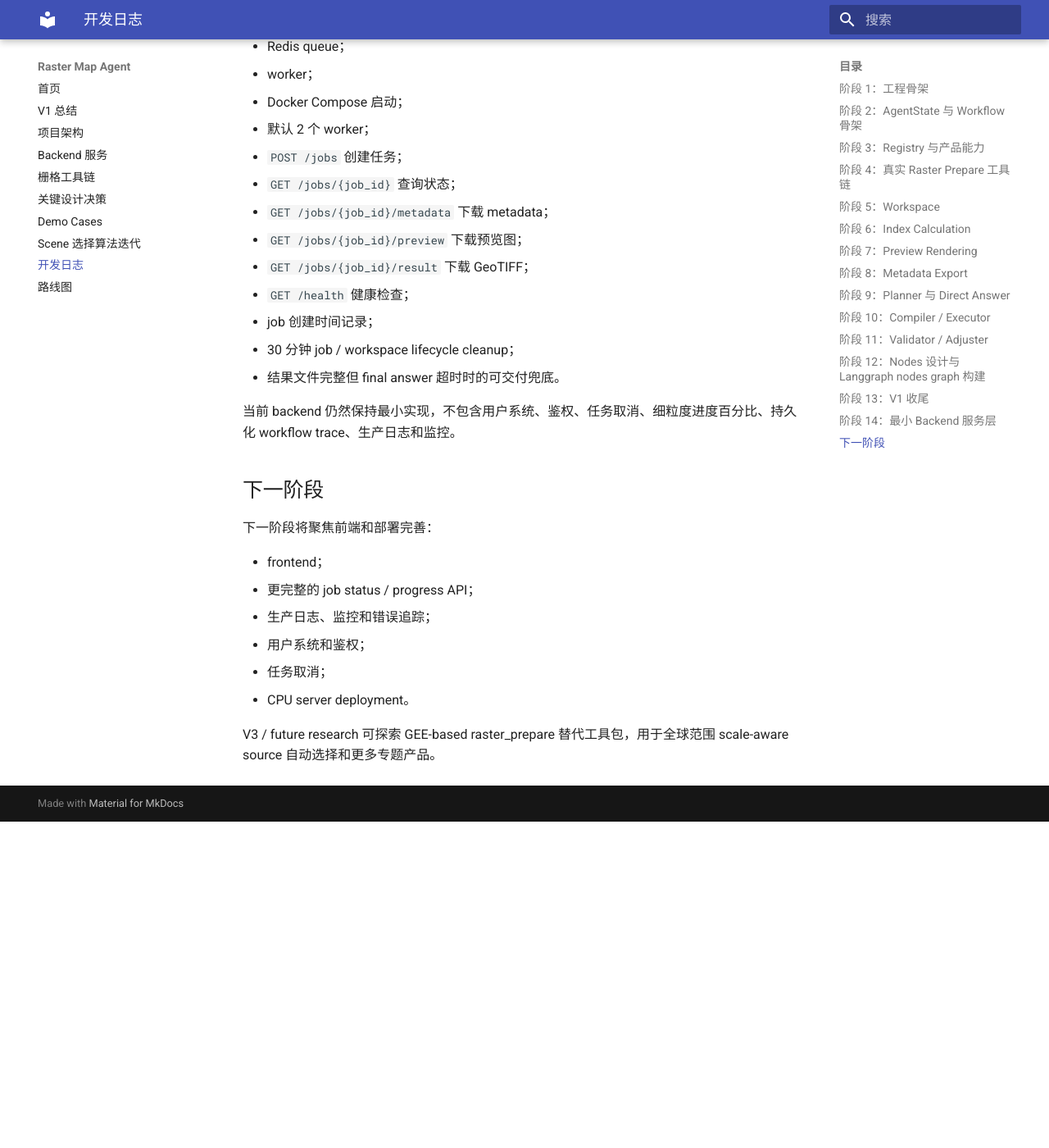
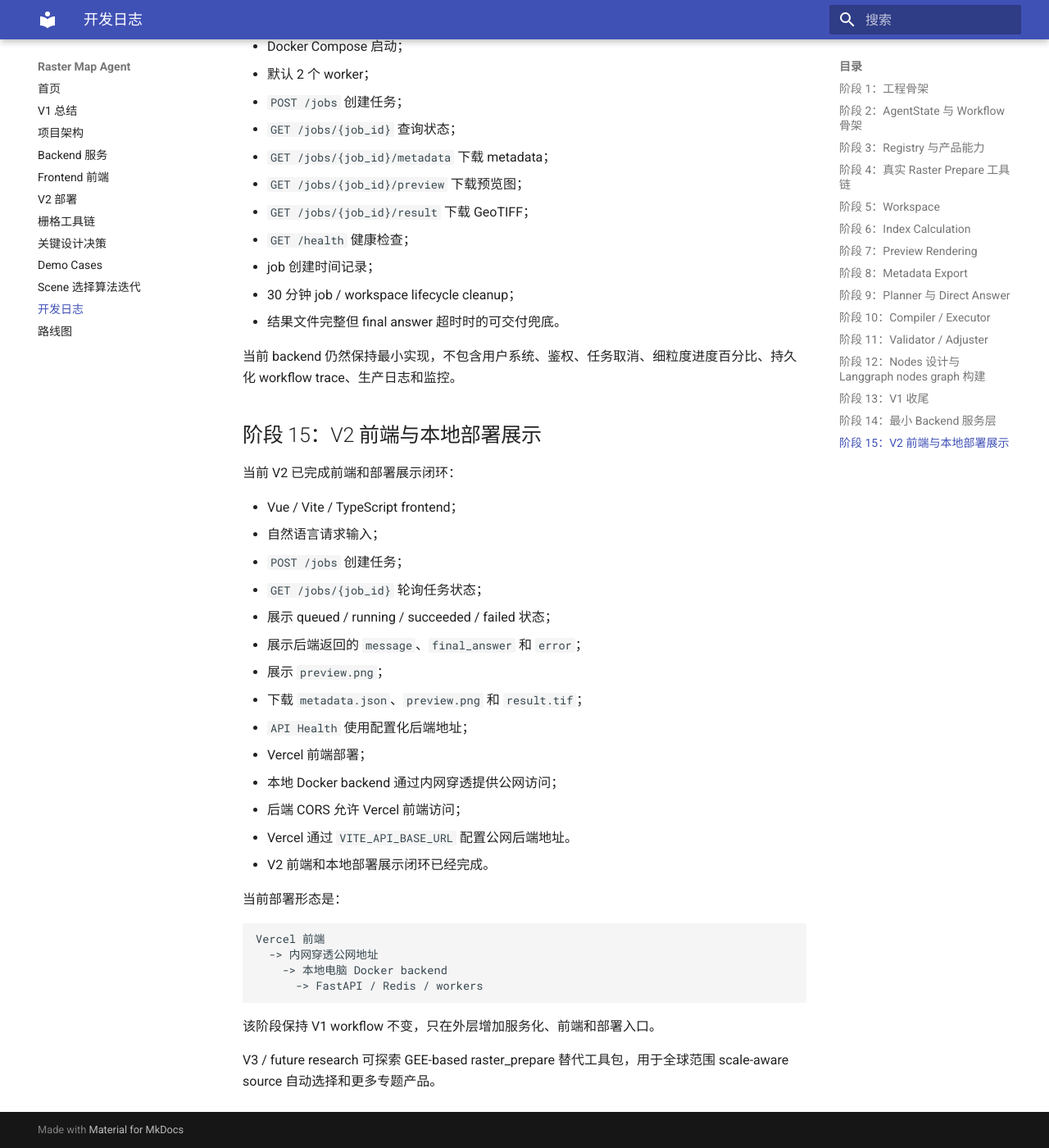
Before and after one commit to euorrl/raster-map-agent, an MkDocs documentation site: the page built from docs/development-log.md, in a window 1280 px wide and 1400 px high, scrolled down 5340 px. Shown: the whole window at 82% size. Built offline with MkDocs 1.6.1 and Material for MkDocs 9.7.7, drawn with Linux system fonts in a browser that asks for light colours; before the commit the page ends 6342 px from its top, so only the background shows below that; some of the changed text lies outside the part shown.

Commit message:
docks: 更新文档

````diff
--- a/docs/backend.md
+++ b/docs/backend.md
@@ -1,18 +1,22 @@
 # Backend 服务
 
-当前项目包含一个最小可用的后端服务层，用于把本地 workflow 包装成可提交、可排队、可查询、可下载结果的 job。
+本文记录 V2 后端服务层的当前实现。V2 没有改变 V1 的 raster workflow、工具链、指数算法和受控执行架构；它是在 V1 workflow 外层增加服务化入口，使前端和外部调用方可以通过 job API 提交任务、查询状态并下载结果。
 
-该后端仍是本地 / 单机部署形态，不是生产级 GIS 平台。它的目标是为后续前端和服务器部署提供稳定的接口边界。
+当前后端仍是本地 / 单机部署形态，不是生产级 GIS 平台。它适合本地演示、课程项目展示和小规模外部访问。
 
 ## 组成
 
-后端由三类服务组成：
+V2 后端由三类服务组成：
 
-- `api`：FastAPI 服务，提供 job 创建、状态查询和文件下载接口；
+- `api`：FastAPI 服务，提供 job 创建、状态查询、健康检查和结果文件下载接口；
 - `redis`：保存 job 状态，并作为 worker 消费的任务队列；
-- `worker`：从 Redis 队列取出 job，调用现有 workflow 执行 raster 或 direct answer 任务。
+- `worker`：从 Redis 队列取出 job，调用现有 `app.workflows.workflow.run_workflow()` 执行 raster 或 direct answer 任务。
 
-Docker Compose 默认启动 1 个 API、1 个 Redis 和 2 个 worker。
+Docker Compose 默认启动：
+
+- 1 个 API；
+- 1 个 Redis；
+- 2 个 worker。
 
 ## 启动
 
@@ -22,11 +26,20 @@ Docker Compose 默认启动 1 个 API、1 个 Redis 和 2 个 worker。
 ZHIPUAI_API_KEY=
 ZHIPUAI_MODEL=glm-4.7-flash
 ZHIPUAI_BASE_URL=https://open.bigmodel.cn/api/paas/v4
+
 DATA_DIR=./data
+
 JOB_TTL_SECONDS=1800
+JOB_RUNNING_TIMEOUT_SECONDS=180
+
+VITE_API_PROXY_TARGET=http://127.0.0.1:8000
+VITE_API_BASE_URL=/api
+BACKEND_CORS_ORIGINS=http://localhost:5173,http://127.0.0.1:5173,https://raster-map-agent.vercel.app
+
+REDIS_URL=redis://localhost:6379/0
 ```
 
-启动：
+使用 Docker Compose 启动：
 
 ```bash
 docker compose up --build
@@ -36,18 +49,6 @@ docker compose up --build
 
 ```bash
 docker compose up --build -d
-```
-
-查看状态：
-
-```bash
-docker compose ps
-```
-
-查看日志：
-
-```bash
-docker compose logs -f
 ```
 
 停止：
@@ -92,28 +93,42 @@ GET /health
 }
 ```
 
-前端或调用方使用 `job_id` 查询状态和下载文件。外部调用方不需要直接访问 workspace 路径。
+`GET /jobs/{job_id}` 返回公开 job 状态：
+
+```json
+{
+  "job_id": "298f44ac24ef4989a678fbecececa4ae",
+  "status": "running",
+  "stage": "workflow",
+  "message": "任务仍在运行，worker 心跳正常。",
+  "final_answer": "",
+  "error": ""
+}
+```
 
 ## Job 与 Workspace
 
 当前设计是：
 
 ```text
-一次用户请求 -> 一个 job_id -> 一个 workflow 执行 -> 一个 workspace
+一次用户请求 -> 一个 job_id -> 一次 workflow 执行 -> 一个 workspace
 ```
 
-Redis job 记录保存：
+Redis job 记录主要保存：
 
 ```text
 status
 query
 created_at
+updated_at
+stage
+message
 workspace_dir
 final_answer
 error
 ```
 
-Direct answer job 可能没有 raster workspace。Raster job 成功后，workspace 中保留：
+Direct answer job 没有 raster workspace。Raster job 成功后，workspace 中保留：
 
 ```text
 data/<workspace_uuid>/output/
@@ -122,7 +137,7 @@ data/<workspace_uuid>/output/
   result.tif
 ```
 
-API 通过 Redis 中的 `workspace_dir` 找到文件，并通过以下接口返回：
+外部调用方只需要使用 `job_id`。API 会根据 Redis 中的 `workspace_dir` 找到文件，并通过下载接口返回：
 
 ```text
 GET /jobs/{job_id}/metadata
@@ -132,37 +147,103 @@ GET /jobs/{job_id}/result
 
 ## 生命周期
 
-`JOB_TTL_SECONDS` 控制 job 保留时间，默认：
+`JOB_TTL_SECONDS` 控制 job 和 workspace 的保留时间，默认：
 
 ```env
 JOB_TTL_SECONDS=1800
 ```
 
-也就是 30 分钟。worker 会定期清理超过保留时间的 job：
+也就是 30 分钟。worker 会定期清理超过保留时间的非 running job：
 
 - 删除 Redis 中的 `job:<job_id>`；
 - 从 Redis 队列中移除残留的 `job_id`；
 - 删除对应的 `data/<workspace_uuid>` workspace。
 
-正在 `running` 的 job 不会被清理，避免任务执行时删除正在写入的文件。
+`JOB_RUNNING_TIMEOUT_SECONDS` 控制 running job 的心跳失联兜底，默认：
+
+```env
+JOB_RUNNING_TIMEOUT_SECONDS=180
+```
+
+worker 执行任务时会定期写入 `updated_at` 心跳。如果某个 running job 长时间没有心跳，另一个 worker 或重启后的 worker 会把它标记为 failed。该机制用于处理 worker 崩溃、容器重启或任务进程异常退出后的僵尸 running 状态。
+
+它不是硬性任务运行时长限制。如果 worker 进程仍然活着并持续更新心跳，长任务仍会保持 running。
+
+## 后端检查
+
+查看容器状态：
+
+```bash
+docker compose ps
+```
+
+查看两个 worker 是否都在运行：
+
+```bash
+docker compose ps worker
+```
+
+查看实时资源负载：
+
+```bash
+docker stats raster-map-agent-worker-1 raster-map-agent-worker-2
+```
+
+查看一次性资源快照：
+
+```bash
+docker stats --no-stream raster-map-agent-worker-1 raster-map-agent-worker-2
+```
+
+查看 worker 日志：
+
+```bash
+docker compose logs -f worker
+```
+
+查看 Redis 队列长度：
+
+```bash
+docker compose exec -T redis redis-cli LLEN raster_jobs
+```
+
+检查某个 job：
+
+```bash
+docker compose exec -T redis redis-cli --raw GET job:<job_id>
+```
+
+健康检查：
+
+```text
+http://127.0.0.1:8000/health
+```
+
+应返回：
+
+```json
+{"status":"ok"}
+```
 
 ## 运行边界
 
-当前 backend 已支持：
+当前 V2 backend 已支持：
 
-- Docker Compose 启动 Redis、API 和 worker；
+- Docker Compose 启动 Redis、API 和 2 个 worker；
 - Redis 队列；
-- 2 个 worker 并发消费任务；
-- job 状态查询；
+- job 创建、查询、状态消息和错误返回；
+- worker 心跳；
+- running job 心跳失联兜底；
 - metadata / preview / result 下载；
 - 结果文件完整但 final answer 超时时的可交付兜底；
-- 30 分钟 job / workspace 清理。
+- 30 分钟 job / workspace 清理；
+- 面向 Vercel 前端的 CORS 配置。
 
-当前尚未包含：
+当前仍未包含：
 
-- Web 前端；
 - 用户系统和鉴权；
 - 任务取消；
+- 硬性任务运行超时终止；
 - 细粒度进度百分比；
 - 持久化 workflow trace；
 - 生产日志、监控和告警；
--- /dev/null
+++ b/docs/deployment.md
@@ -0,0 +1,166 @@
+# V2 部署
+
+V2 的实际部署形态是：
+
+```text
+Vercel 前端
+  -> 调用公网后端地址
+    -> 本地电脑 Docker backend
+      -> FastAPI API
+      -> Redis
+      -> 2 个 worker
+      -> data/<workspace_uuid>/output/
+```
+
+当前部署不是云上生产 GIS 平台。它是一个本地服务端 + 公网访问入口的展示部署方案。
+
+## 本地服务端
+
+本地电脑负责运行后端：
+
+```bash
+docker compose up --build
+```
+
+后端默认包含：
+
+- `api`：`http://127.0.0.1:8000`；
+- `redis`：任务队列和 job 状态；
+- `worker-1`、`worker-2`：执行 workflow；
+- `data/`：本地输出结果目录。
+
+本地健康检查：
+
+```text
+http://127.0.0.1:8000/health
+```
+
+## 内网穿透
+
+为了让 Vercel 前端访问本地后端，需要把本地 `8000` 暴露成公网地址。当前使用内网穿透方式，例如 Cloudflare Tunnel：
+
+```bash
+cloudflared tunnel --url http://127.0.0.1:8000
+```
+
+临时 tunnel 会生成类似：
+
+```text
+https://xxxx.trycloudflare.com
+```
+
+验证：
+
+```text
+https://xxxx.trycloudflare.com/health
+```
+
+应返回：
+
+```json
+{"status":"ok"}
+```
+
+临时 tunnel 的地址可能在重启后变化。地址变化后，需要同步更新 Vercel 的 `VITE_API_BASE_URL` 并重新部署前端。
+
+长期使用建议配置固定域名和 named tunnel，例如：
+
+```text
+https://api.example.com
+```
+
+这样 Vercel 环境变量可以保持不变。电脑关机时服务不可用，但域名不需要重新配置。
+
+## Vercel 前端
+
+Vercel 只部署 `frontend/`。它不运行 Redis、worker 或 raster workflow。
+
+Vercel 环境变量：
+
+```env
+VITE_API_BASE_URL=https://<backend-public-url>
+```
+
+重新部署：
+
+```bash
+cd frontend
+vercel --prod
+```
+
+部署后检查：
+
+1. 打开 Vercel 页面；
+2. 点击 `API Health`；
+3. 确认返回 `{"status":"ok"}`；
+4. 先测试 direct answer，例如“你能做什么”；
+5. 再测试小区域 raster 任务。
+
+## CORS
+
+由于 Vercel 前端和后端公网地址不是同一个域名，后端需要允许 Vercel origin：
+
+```env
+BACKEND_CORS_ORIGINS=http://localhost:5173,http://127.0.0.1:5173,https://raster-map-agent.vercel.app
+```
+
+修改 CORS 后需要重启后端：
+
+```bash
+docker compose down
+docker compose up --build
+```
+
+## 部署检查清单
+
+本地后端：
+
+```text
+http://127.0.0.1:8000/health
+```
+
+公网后端：
+
+```text
+https://<backend-public-url>/health
+```
+
+Vercel 环境变量：
+
+```text
+VITE_API_BASE_URL=https://<backend-public-url>
+```
+
+Docker 状态：
+
+```bash
+docker compose ps
+```
+
+worker 负载：
+
+```bash
+docker stats --no-stream raster-map-agent-worker-1 raster-map-agent-worker-2
+```
+
+worker 日志：
+
+```bash
+docker compose logs -f worker
+```
+
+Redis 队列：
+
+```bash
+docker compose exec -T redis redis-cli LLEN raster_jobs
+```
+
+## 已知边界
+
+- 本地电脑关机后，公网后端不可用；
+- 临时内网穿透地址可能变化；
+- Vercel 修改环境变量后必须重新部署；
+- 当前没有用户系统和鉴权；
+- 当前没有生产级日志、监控和告警；
+- 当前没有多机 worker 调度；
+- 当前不是生产级 GIS 平台。
--- a/docs/development-log.md
+++ b/docs/development-log.md
@@ -179,9 +179,7 @@ answer.generate_final_answer
 当前阶段：
 
 - V1 已经完成；
-- 文档对齐；
-- 最小 backend 服务层已经完成；
-- 准备进入前端和部署完善阶段。
+- 文档已对齐。
 
 ## 阶段 14：最小 Backend 服务层
 
@@ -204,15 +202,34 @@ answer.generate_final_answer
 
 当前 backend 仍然保持最小实现，不包含用户系统、鉴权、任务取消、细粒度进度百分比、持久化 workflow trace、生产日志和监控。
 
-## 下一阶段
+## 阶段 15：V2 前端与本地部署展示
 
-下一阶段将聚焦前端和部署完善：
+当前 V2 已完成前端和部署展示闭环：
 
-- frontend；
-- 更完整的 job status / progress API；
-- 生产日志、监控和错误追踪；
-- 用户系统和鉴权；
-- 任务取消；
-- CPU server deployment。
+- Vue / Vite / TypeScript frontend；
+- 自然语言请求输入；
+- `POST /jobs` 创建任务；
+- `GET /jobs/{job_id}` 轮询任务状态；
+- 展示 queued / running / succeeded / failed 状态；
+- 展示后端返回的 `message`、`final_answer` 和 `error`；
+- 展示 `preview.png`；
+- 下载 `metadata.json`、`preview.png` 和 `result.tif`；
+- `API Health` 使用配置化后端地址；
+- Vercel 前端部署；
+- 本地 Docker backend 通过内网穿透提供公网访问；
+- 后端 CORS 允许 Vercel 前端访问；
+- Vercel 通过 `VITE_API_BASE_URL` 配置公网后端地址。
+- V2 前端和本地部署展示闭环已经完成。
+
+当前部署形态是：
+
+```text
+Vercel 前端
+  -> 内网穿透公网地址
+    -> 本地电脑 Docker backend
+      -> FastAPI / Redis / workers
+```
+
+该阶段保持 V1 workflow 不变，只在外层增加服务化、前端和部署入口。
 
 V3 / future research 可探索 GEE-based raster_prepare 替代工具包，用于全球范围 scale-aware source 自动选择和更多专题产品。
--- /dev/null
+++ b/docs/frontend.md
@@ -0,0 +1,125 @@
+# Frontend 前端
+
+V2 已加入一个最小可用的 Vue 前端，用于把自然语言请求提交给后端，并展示 job 状态、最终回答、预览图和下载入口。
+
+前端不包含 raster 业务逻辑。它只负责：
+
+- 输入自然语言请求；
+- 调用 `POST /jobs` 创建任务；
+- 轮询 `GET /jobs/{job_id}`；
+- 展示 queued / running / succeeded / failed 状态；
+- 展示后端返回的 `message`、`final_answer` 和 `error`；
+- 展示 `preview.png`；
+- 下载 `metadata.json`、`preview.png` 和 `result.tif`；
+- 通过 `API Health` 检查当前配置的后端地址。
+
+## 技术栈
+
+当前前端位于 `frontend/`：
+
+```text
+frontend/
+  src/
+    App.vue
+    api.ts
+    styles.css
+    types.ts
+  package.json
+  vite.config.ts
+```
+
+技术栈：
+
+- Vue 3；
+- Vite；
+- TypeScript；
+
+## 本地运行
+
+先启动后端：
+
+```bash
+docker compose up --build
+```
+
+再启动前端：
+
+```bash
+cd frontend
+npm run dev
+```
+
+访问：
+
+```text
+http://127.0.0.1:5173
+```
+
+本地开发时，前端默认请求 `/api`，由 Vite proxy 转发到：
+
+```text
+http://127.0.0.1:8000
+```
+
+对应配置：
+
+```env
+VITE_API_PROXY_TARGET=http://127.0.0.1:8000
+VITE_API_BASE_URL=/api
+```
+
+## 线上前端
+
+V2 当前前端部署在 Vercel。线上构建时需要配置：
+
+```env
+VITE_API_BASE_URL=https://<backend-public-url>
+```
+
+该地址是后端的公网入口。当前项目采用：
+
+```text
+本地 Docker 后端 -> 内网穿透公网地址 -> Vercel 前端
+```
+
+注意：`VITE_API_BASE_URL` 是构建时变量。修改 Vercel 环境变量后，必须重新部署前端。
+
+```bash
+cd frontend
+vercel --prod
+```
+
+## API Health
+
+前端右上角的 `API Health` 使用与任务请求相同的后端地址：
+
+```text
+<VITE_API_BASE_URL>/health
+```
+
+如果该按钮不能返回：
+
+```json
+{"status":"ok"}
+```
+
+则说明前端当前无法访问后端。常见原因包括：
+
+- Vercel 没有重新部署，仍在使用旧的 `VITE_API_BASE_URL`；
+- 内网穿透地址已经变化或断开；
+- 后端 Docker 服务没有启动；
+- 后端 CORS 没有允许当前 Vercel 域名；
+
+## 运行边界
+
+当前前端是 V2 展示层，不包含：
+
+- 用户登录；
+- 多会话管理；
+- 历史任务列表；
+- 任务取消按钮；
+- 百分比进度条；
+- 地图交互浏览器；
+- 生产级错误分析面板。
+
+这些能力可以在后续服务化阶段继续扩展。
--- a/docs/roadmap.md
+++ b/docs/roadmap.md
@@ -1,6 +1,8 @@
 # 路线图
 
-本文记录当前阶段和后续方向。V1 已完成，最小后端服务层也已经完成，当前重点是进入前端、部署和生产化整理。
+本文记录当前阶段和后续方向。
+- V1 已完成本地端到端功能闭环；
+- V2 已完成本地服务化、前端展示和基于内网穿透的外部访问闭环。
 
 ## V1 已完成
 
@@ -11,8 +13,8 @@ V1 当前已经完成：
 - direct answer route；
 - six Sentinel-2 index products；
 - product registry；
-- tool rules;
-- route templates
+- tool rules；
+- route templates；
 - compiler；
 - executor；
 - single-step tool execution；
@@ -44,40 +46,69 @@ data/<uuid>/output/
   result.tif
 ```
 
-## 当前阶段
+## V2 已完成
 
-当前阶段是：
+V2 聚焦服务化、前端和部署展示，不改变 V1 的 raster workflow、工具链、算法或架构。
 
-- V1 已经完成；
-- 最小 FastAPI / Redis / worker backend 已经完成；
-- Docker Compose 可以启动 API、Redis 和 2 个 worker；
-- backend 已支持 job 创建、状态查询、结果下载和 30 分钟 job 清理；
-- 准备进入前端和部署完善阶段。
-
-## V2 方向
-
-V2 聚焦服务化和部署，不把 GEE 产品引擎作为必做项。
-
-已完成：
+当前 V2 已完成：
 
 - FastAPI backend；
 - Redis queue；
-- worker；
-- job status API；
-- file download API；
-- job lifecycle cleanup；
-- Docker Compose local deployment。
+- 默认 2 个 worker；
+- Docker Compose local backend deployment；
+- `POST /jobs` 创建任务；
+- `GET /jobs/{job_id}` 查询状态；
+- `GET /jobs/{job_id}/metadata` 下载 metadata；
+- `GET /jobs/{job_id}/preview` 下载预览图；
+- `GET /jobs/{job_id}/result` 下载 GeoTIFF；
+- `GET /health` 健康检查；
+- job `stage` / `message` 状态字段；
+- worker heartbeat；
+- running job 心跳失联兜底；
+- 30 分钟 job / workspace lifecycle cleanup；
+- Vue / Vite / TypeScript frontend；
+- 前端任务提交、轮询状态、展示回答、展示预览图和下载结果；
+- Vercel 前端部署；
+- 本地电脑后端通过内网穿透提供公网访问；
+- Vercel 前端通过 `VITE_API_BASE_URL` 调用公网后端。
 
-后续方向：
+当前 V2 部署形态：
 
-- frontend；
+```text
+Vercel frontend
+  -> backend public URL from tunnel
+    -> local Docker backend
+      -> FastAPI / Redis / workers
+```
+
+## V2 边界
+
+当前 V2 仍然不是生产级 GIS 平台。已知边界：
+
+- 本地电脑关机后，后端不可用；
+- 临时内网穿透地址可能变化；
+- Vercel 修改环境变量后必须重新部署；
+- 当前没有用户系统和鉴权；
+- 当前没有任务取消；
+- 当前没有硬性任务运行超时终止；
+- 当前没有细粒度百分比进度；
+- 当前没有持久化 workflow trace；
+- 当前没有生产级日志、监控和告警；
+- 当前没有多机 worker 调度。
+
+## 后续方向
+
+后续服务化方向可以包括：
+
+- 固定域名和 named tunnel；
+- 后端部署到稳定 CPU server；
 - 更完整的 job status / progress API；
-- 生产日志、监控和错误追踪；
+- 任务取消；
+- 持久化日志与 workflow trace；
+- 监控、告警和错误追踪；
 - 用户系统和鉴权；
-- 任务取消；
-- deployment on CPU server。
-
-V2 的目标是把当前 local workflow 进一步整理成可展示、可部署、可运维的服务。当前 backend 已经完成了可调用、可排队、可查看状态、可下载结果的最小闭环。
+- 多机 worker 调度；
+- 文件保留策略和下载权限控制。
 
 ## V3 / Future Research
 
--- a/mkdocs.yml
+++ b/mkdocs.yml
@@ -17,6 +17,8 @@ nav:
   - V1 总结: v1-summary.md
   - 项目架构: architecture.md
   - Backend 服务: backend.md
+  - Frontend 前端: frontend.md
+  - V2 部署: deployment.md
   - 栅格工具链: raster-toolchain.md
   - 关键设计决策: design-decisions.md
   - Demo Cases: demo-cases.md
````
Also changed, not shown: other parts of docs/backend.md (+2 -2 lines), README.md (+52 -27 lines), data/README.md (+2 -2 lines), docs/index.md (+40 -1 lines).
